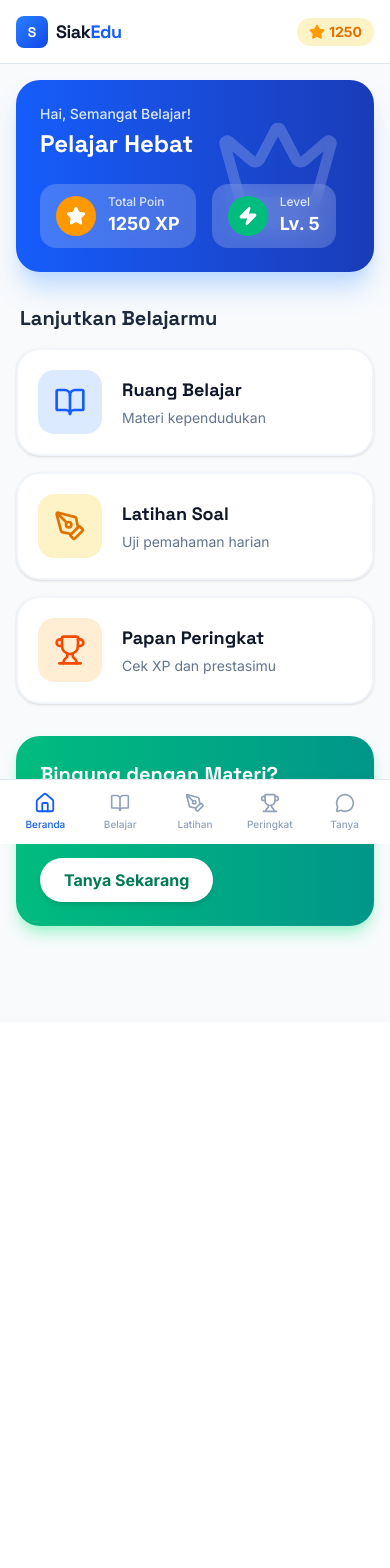
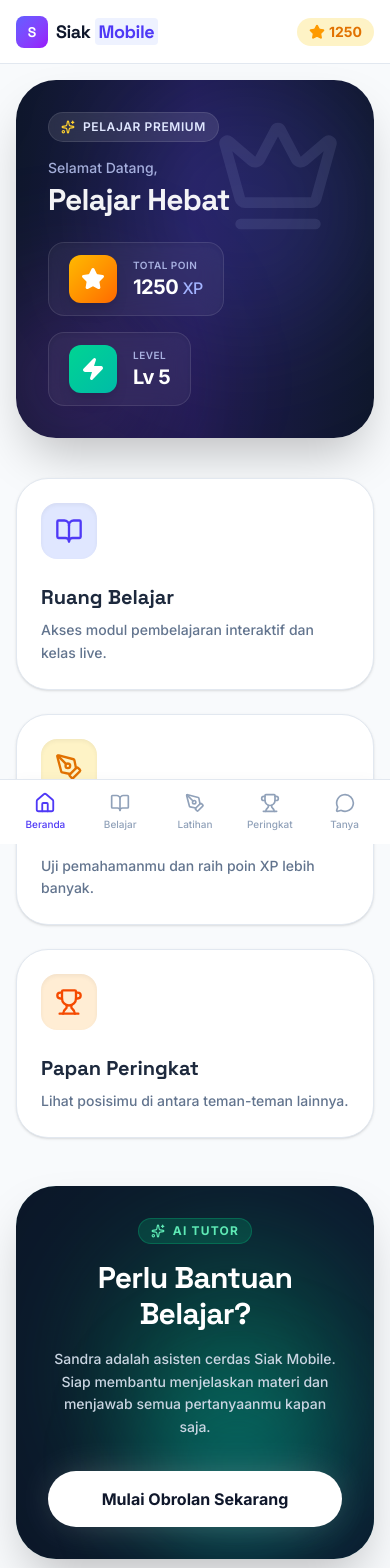
Before and after one commit to laodesuradin-wq/SMART-EDU, a React (Vite) app: page / in a window 390 px wide. Shown: the top 1568 px of the page. Before the commit the page ends 1022 px from the top, so only its background shows below. Built offline with nearby package versions, Linux system fonts and the light colour scheme.

Commit message:
feat: improve Siak Mobile educational features
- Update UI branding and sidebar design
- Enhance TTS robustness with voice selection and error handling
- Expand system prompt with domain-specific kependudukan data
- Update types and data models for improved lesson management

```diff
--- a/src/App.tsx
+++ b/src/App.tsx
@@ -7,7 +7,7 @@ import { Quiz } from "./components/Quiz";
 import { Chat } from "./components/Chat";
 import { Leaderboard } from "./components/Leaderboard";
 import { motion, AnimatePresence } from "motion/react";
-import { Home, BookOpen, PenTool, MessageCircle, Star, Crown, Zap, Trophy } from "lucide-react";
+import { Home, BookOpen, PenTool, MessageCircle, Star, Crown, Zap, Trophy, Sparkles } from "lucide-react";
 
 export default function App() {
   const [view, setView] = useState<ViewState>("home");
@@ -56,11 +56,11 @@ export default function App() {
       {/* Sidebar for Desktop */}
       <aside className="hidden md:flex flex-col w-64 bg-white border-r border-slate-200 p-4 sticky top-0 h-screen">
         <div className="flex items-center gap-3 px-2 mb-10 mt-4">
-          <div className="w-10 h-10 bg-gradient-to-br from-blue-500 to-blue-700 rounded-xl flex items-center justify-center shadow-lg shadow-blue-200">
+          <div className="w-10 h-10 bg-gradient-to-br from-indigo-500 to-purple-600 rounded-xl flex items-center justify-center shadow-lg shadow-indigo-200">
             <span className="text-white font-display font-bold text-lg">S</span>
           </div>
           <h1 className="font-display font-bold text-xl text-slate-900 tracking-tight">
-            Siak<span className="text-blue-600">Edu</span>
+            Siak <span className="text-indigo-600 bg-indigo-50 px-1.5 py-0.5 rounded-md">Mobile</span>
           </h1>
         </div>
 
@@ -79,11 +79,11 @@ export default function App() {
         {/* Mobile Header */}
         <header className="md:hidden bg-white border-b border-slate-200 sticky top-0 z-20 w-full px-4 h-16 flex items-center justify-between">
           <div className="flex items-center gap-2">
-            <div className="w-8 h-8 bg-gradient-to-br from-blue-500 to-blue-700 rounded-lg flex items-center justify-center">
+            <div className="w-8 h-8 bg-gradient-to-br from-indigo-500 to-purple-600 rounded-lg flex items-center justify-center">
               <span className="text-white font-display font-bold text-sm">S</span>
             </div>
             <h1 className="font-display font-bold text-lg text-slate-900 tracking-tight">
-              Siak<span className="text-blue-600">Edu</span>
+              Siak <span className="text-indigo-600 bg-indigo-50 px-1 py-0.5 rounded-sm">Mobile</span>
             </h1>
           </div>
 
@@ -106,32 +106,39 @@ export default function App() {
                 className="w-full flex flex-col gap-8"
               >
                 {/* User Profile Banner */}
-                <div className="bg-gradient-to-r from-blue-600 to-blue-800 rounded-3xl p-6 md:p-8 text-white relative overflow-hidden shadow-xl shadow-blue-200">
-                  <div className="absolute top-0 right-0 p-8 opacity-20">
-                    <Crown className="w-32 h-32" />
+                <div className="bg-gradient-to-r from-slate-900 via-indigo-950 to-slate-900 rounded-[2.5rem] p-8 md:p-10 text-white relative overflow-hidden shadow-2xl">
+                  <div className="absolute top-0 right-0 p-8 w-64 h-64 bg-indigo-500/20 blur-3xl rounded-full" />
+                  <div className="absolute -bottom-10 -left-10 w-48 h-48 bg-purple-500/20 blur-3xl rounded-full" />
+                  <div className="absolute top-8 right-8 opacity-10">
+                    <Crown className="w-32 h-32 text-indigo-200" />
                   </div>
-                  <div className="relative z-10">
-                    <h2 className="text-blue-100 text-sm font-medium mb-1">Hai, Semangat Belajar!</h2>
-                    <h3 className="font-display font-bold text-2xl md:text-3xl mb-6">{user.name}</h3>
+                  <div className="relative z-10 flex flex-col md:flex-row md:items-end justify-between gap-6">
+                    <div>
+                      <div className="inline-flex items-center gap-2 bg-white/10 backdrop-blur-md px-3 py-1.5 rounded-full text-indigo-100 text-xs font-semibold mb-4 border border-white/10 uppercase tracking-wider">
+                        <Sparkles className="w-3.5 h-3.5 text-amber-300" /> Pelajar Premium
+                      </div>
+                      <h2 className="text-indigo-200/80 text-sm font-medium mb-1">Selamat Datang,</h2>
+                      <h3 className="font-display font-bold text-3xl md:text-5xl mb-6 tracking-tight text-white/95">{user.name}</h3>
 
                       <div className="flex flex-wrap gap-4">
-                       <div className="bg-white/20 backdrop-blur-md px-4 py-2.5 rounded-2xl flex items-center gap-3">
-                         <div className="w-10 h-10 bg-amber-500 rounded-full flex items-center justify-center">
-                            <Star className="w-5 h-5 text-white fill-current" />
+                         <div className="bg-white/5 backdrop-blur-md px-5 py-3 rounded-2xl flex items-center gap-4 border border-white/10 shadow-inner">
+                           <div className="w-12 h-12 bg-gradient-to-br from-amber-400 to-orange-500 rounded-xl flex items-center justify-center shadow-lg">
+                              <Star className="w-6 h-6 text-white fill-current" />
                            </div>
                            <div>
-                           <p className="text-white/80 text-xs font-medium">Total Poin</p>
-                           <p className="font-bold text-lg">{user.points} XP</p>
+                             <p className="text-indigo-200/80 text-[10px] uppercase tracking-wider font-semibold">Total Poin</p>
+                             <p className="font-bold text-xl tracking-tight">{user.points} <span className="text-base text-indigo-300 font-medium">XP</span></p>
                            </div>
                          </div>
 
-                       <div className="bg-white/20 backdrop-blur-md px-4 py-2.5 rounded-2xl flex items-center gap-3">
-                         <div className="w-10 h-10 bg-emerald-500 rounded-full flex items-center justify-center">
-                            <Zap className="w-5 h-5 text-white fill-current" />
+                         <div className="bg-white/5 backdrop-blur-md px-5 py-3 rounded-2xl flex items-center gap-4 border border-white/10 shadow-inner">
+                           <div className="w-12 h-12 bg-gradient-to-br from-emerald-400 to-teal-500 rounded-xl flex items-center justify-center shadow-lg">
+                              <Zap className="w-6 h-6 text-white fill-current" />
                            </div>
                            <div>
-                           <p className="text-white/80 text-xs font-medium">Level</p>
-                           <p className="font-bold text-lg">Lv. {user.level}</p>
+                             <p className="text-indigo-200/80 text-[10px] uppercase tracking-wider font-semibold">Level</p>
+                             <p className="font-bold text-xl tracking-tight">Lv {user.level}</p>
+                           </div>
                          </div>
                       </div>
                     </div>
@@ -139,66 +146,79 @@ export default function App() {
                 </div>
 
                 {/* Quick Actions / Featured */}
-                <div>
-                  <h3 className="font-display font-bold text-xl text-slate-800 mb-4 px-1">Lanjutkan Belajarmu</h3>
-                  <div className="grid grid-cols-1 md:grid-cols-3 gap-4">
+                <div className="mt-2">
+                  <div className="grid grid-cols-1 md:grid-cols-3 gap-6">
                     <button
                       onClick={() => setView("learn")}
-                      className="bg-white border-2 border-slate-100 hover:border-blue-400 p-5 rounded-3xl flex items-center gap-5 transition-all text-left shadow-sm group"
+                      className="bg-white border text-left border-slate-200 hover:border-indigo-300 p-6 rounded-[2rem] flex flex-col gap-6 transition-all shadow-sm hover:shadow-xl hover:shadow-indigo-500/10 group relative overflow-hidden"
                     >
-                      <div className="w-16 h-16 bg-blue-100 rounded-2xl flex items-center justify-center text-blue-600 group-hover:scale-105 transition-transform">
-                        <BookOpen className="w-8 h-8" />
+                      <div className="absolute top-0 right-0 w-32 h-32 bg-indigo-50 rounded-bl-full -z-10 transition-transform group-hover:scale-110" />
+                      <div className="w-14 h-14 bg-indigo-100 rounded-2xl flex items-center justify-center text-indigo-600 transition-transform group-hover:scale-110 shadow-inner">
+                        <BookOpen className="w-7 h-7" />
                       </div>
                       <div>
-                        <h4 className="font-display font-bold text-lg text-slate-900 group-hover:text-blue-700 transition-colors">Ruang Belajar</h4>
-                        <p className="text-slate-500 text-sm mt-1">Materi kependudukan</p>
+                        <h4 className="font-display font-bold text-xl text-slate-800 group-hover:text-indigo-700 transition-colors mb-2">Ruang Belajar</h4>
+                        <p className="text-slate-500 text-sm font-medium leading-relaxed">Akses modul pembelajaran interaktif dan kelas live.</p>
                       </div>
                     </button>
 
                     <button
                       onClick={() => setView("quiz")}
-                      className="bg-white border-2 border-slate-100 hover:border-amber-400 p-5 rounded-3xl flex items-center gap-5 transition-all text-left shadow-sm group"
+                      className="bg-white border text-left border-slate-200 hover:border-amber-300 p-6 rounded-[2rem] flex flex-col gap-6 transition-all shadow-sm hover:shadow-xl hover:shadow-amber-500/10 group relative overflow-hidden"
                     >
-                      <div className="w-16 h-16 bg-amber-100 rounded-2xl flex items-center justify-center text-amber-600 group-hover:scale-105 transition-transform">
-                        <PenTool className="w-8 h-8" />
+                      <div className="absolute top-0 right-0 w-32 h-32 bg-amber-50 rounded-bl-full -z-10 transition-transform group-hover:scale-110" />
+                      <div className="w-14 h-14 bg-amber-100 rounded-2xl flex items-center justify-center text-amber-600 transition-transform group-hover:scale-110 shadow-inner">
+                        <PenTool className="w-7 h-7" />
                       </div>
                       <div>
-                        <h4 className="font-display font-bold text-lg text-slate-900 group-hover:text-amber-700 transition-colors">Latihan Soal</h4>
-                        <p className="text-slate-500 text-sm mt-1">Uji pemahaman harian</p>
+                        <h4 className="font-display font-bold text-xl text-slate-800 group-hover:text-amber-700 transition-colors mb-2">Latihan Soal</h4>
+                        <p className="text-slate-500 text-sm font-medium leading-relaxed">Uji pemahamanmu dan raih poin XP lebih banyak.</p>
                       </div>
                     </button>
 
                     <button
                       onClick={() => setView("leaderboard")}
-                      className="bg-white border-2 border-slate-100 hover:border-orange-400 p-5 rounded-3xl flex items-center gap-5 transition-all text-left shadow-sm group"
+                      className="bg-white border text-left border-slate-200 hover:border-orange-300 p-6 rounded-[2rem] flex flex-col gap-6 transition-all shadow-sm hover:shadow-xl hover:shadow-orange-500/10 group relative overflow-hidden"
                     >
-                      <div className="w-16 h-16 bg-orange-100 rounded-2xl flex items-center justify-center text-orange-600 group-hover:scale-105 transition-transform">
-                        <Trophy className="w-8 h-8" />
+                      <div className="absolute top-0 right-0 w-32 h-32 bg-orange-50 rounded-bl-full -z-10 transition-transform group-hover:scale-110" />
+                      <div className="w-14 h-14 bg-orange-100 rounded-2xl flex items-center justify-center text-orange-600 transition-transform group-hover:scale-110 shadow-inner">
+                        <Trophy className="w-7 h-7" />
                       </div>
                       <div>
-                        <h4 className="font-display font-bold text-lg text-slate-900 group-hover:text-orange-700 transition-colors">Papan Peringkat</h4>
-                        <p className="text-slate-500 text-sm mt-1">Cek XP dan prestasimu</p>
+                        <h4 className="font-display font-bold text-xl text-slate-800 group-hover:text-orange-700 transition-colors mb-2">Papan Peringkat</h4>
+                        <p className="text-slate-500 text-sm font-medium leading-relaxed">Lihat posisimu di antara teman-teman lainnya.</p>
                       </div>
                     </button>
                   </div>
                 </div>
 
                 {/* Ask Sandra Banner */}
-                <div className="bg-gradient-to-r from-emerald-500 to-teal-600 rounded-3xl p-6 md:p-8 flex items-center justify-between text-white shadow-lg shadow-emerald-200">
-                  <div>
-                    <h3 className="font-display font-bold text-xl mb-2">Bingung dengan Materi?</h3>
-                    <p className="text-emerald-50 text-sm max-w-sm mb-4 leading-relaxed">
-                      Tanya Asisten Sandra! Guru pintar AI yang siap menjawab semua pertanyaanmu 24/7.
+                <div className="bg-slate-900 rounded-[2.5rem] p-8 md:p-10 flex flex-col md:flex-row items-center justify-between text-white shadow-2xl relative overflow-hidden mt-4">
+                  <div className="absolute inset-0 bg-gradient-to-r from-emerald-600/20 to-teal-500/20 mix-blend-overlay" />
+                  <div className="absolute top-1/2 left-1/4 w-64 h-64 bg-emerald-500/30 blur-[4rem] rounded-full -translate-y-1/2 pointer-events-none" />
+                  <div className="absolute bottom-0 right-10 w-48 h-48 bg-teal-500/30 blur-[3rem] rounded-full pointer-events-none" />
+
+                  <div className="relative z-10 md:pr-12 text-center md:text-left">
+                    <div className="inline-flex items-center gap-2 bg-emerald-500/20 text-emerald-300 px-3 py-1 rounded-full text-xs font-bold mb-4 border border-emerald-500/30 uppercase tracking-widest">
+                       <Sparkles className="w-3.5 h-3.5" /> AI Tutor
+                    </div>
+                    <h3 className="font-display font-bold text-3xl md:text-4xl mb-4 tracking-tight">Perlu Bantuan Belajar?</h3>
+                    <p className="text-slate-300 text-sm md:text-base max-w-lg mb-8 leading-relaxed font-medium">
+                      Sandra adalah asisten cerdas Siak Mobile. Siap membantu menjelaskan materi dan menjawab semua pertanyaanmu kapan saja.
                     </p>
                     <button
                       onClick={() => setView("chat")}
-                      className="bg-white text-emerald-700 px-6 py-2.5 rounded-full font-bold shadow-md hover:bg-emerald-50 transition-colors"
+                      className="bg-white text-slate-900 px-8 py-4 rounded-full font-bold shadow-[0_0_40px_-10px_rgba(255,255,255,0.3)] hover:shadow-[0_0_40px_-5px_rgba(255,255,255,0.5)] hover:scale-105 transition-all w-full md:w-auto"
                     >
-                      Tanya Sekarang
+                      Mulai Obrolan Sekarang
                     </button>
                   </div>
-                  <div className="hidden md:flex w-24 h-24 bg-white/20 rounded-full items-center justify-center backdrop-blur-sm">
-                    <MessageCircle className="w-10 h-10 text-white" />
+                  <div className="hidden md:flex relative z-10 w-40 h-40">
+                     <div className="absolute inset-0 bg-gradient-to-br from-emerald-400 to-teal-500 rounded-3xl rotate-6 opacity-50 blur-lg" />
+                     <div className="relative w-full h-full bg-slate-800 border-4 border-slate-700/50 rounded-3xl flex items-center justify-center overflow-hidden shadow-2xl backdrop-blur-md">
+                        <div className="absolute inset-0 bg-gradient-to-b from-transparent to-slate-900/80" />
+                        <span className="text-emerald-400 font-display font-bold text-6xl shadow-emerald-500 drop-shadow-lg z-10">S</span>
+                     </div>
                   </div>
                 </div>
               </motion.div>
@@ -349,13 +369,13 @@ function NavItem({ icon, label, active, onClick }: { icon: React.ReactNode, labe
   return (
     <button
       onClick={onClick}
-      className={`flex items-center gap-3 px-4 py-3.5 rounded-2xl transition-all font-medium text-left ${
+      className={`flex items-center gap-3 px-4 py-3.5 rounded-2xl transition-all font-semibold text-left ${
         active
-          ? "bg-blue-50 text-blue-700"
-          : "text-slate-600 hover:bg-slate-50 hover:text-slate-900"
+          ? "bg-indigo-50 text-indigo-700"
+          : "text-slate-500 hover:bg-slate-100 hover:text-slate-900"
       }`}
     >
-      <div className={`[&>svg]:w-5 [&>svg]:h-5 ${active ? "[&>svg]:text-blue-600" : "[&>svg]:text-slate-400"}`}>
+      <div className={`[&>svg]:w-5 [&>svg]:h-5 ${active ? "[&>svg]:text-indigo-600" : "[&>svg]:text-slate-400"}`}>
         {icon}
       </div>
       {label}
@@ -368,7 +388,7 @@ function MobileNavItem({ icon, label, active, onClick }: { icon: React.ReactNode
     <button
       onClick={onClick}
       className={`flex flex-col items-center justify-center w-full h-full gap-1 transition-colors ${
-        active ? "text-blue-600" : "text-slate-400 hover:text-slate-600"
+        active ? "text-indigo-600" : "text-slate-400 hover:text-slate-600"
       }`}
     >
       <div className={`[&>svg]:w-5 [&>svg]:h-5 transition-transform ${active ? "scale-110" : ""}`}>
--- a/src/components/Chat.tsx
+++ b/src/components/Chat.tsx
@@ -21,7 +21,7 @@ export function Chat({ onBack }: ChatProps) {
         {
           id: "init",
           role: "assistant",
-          content: "Halo! Saya **Sandra**, Asisten SiakEdu. Ada materi kependudukan yang belum kamu pahami? Mari belajar bersama!",
+          content: "Halo! Saya **Sandra**, Asisten Siak Mobile. Ada materi kependudukan yang belum kamu pahami? Mari belajar bersama!",
         }
       ]);
     }
@@ -104,7 +104,7 @@ export function Chat({ onBack }: ChatProps) {
            </div>
            <div>
              <h2 className="font-bold text-lg leading-tight font-display">Tanya Sandra</h2>
-             <p className="text-emerald-50 text-xs font-medium">Tutor AI SiakEdu</p>
+             <p className="text-emerald-50 text-xs font-medium">Tutor AI Siak Mobile</p>
            </div>
          </div>
       </div>
--- a/src/types.ts
+++ b/src/types.ts
@@ -14,6 +14,8 @@ export type Subject = {
   icon: string;
   description: string;
   videoUrl?: string;
+  sourceName?: string;
+  sourceUrl?: string;
   steps: {
     title: string;
     detail: string;
```
Also changed, not shown: server.ts (+12 -2 lines), src/components/Tutorial.tsx (+38 -3 lines), src/data.ts (+6 -1 lines). Lines whose indentation alone changed are shown as unchanged.
